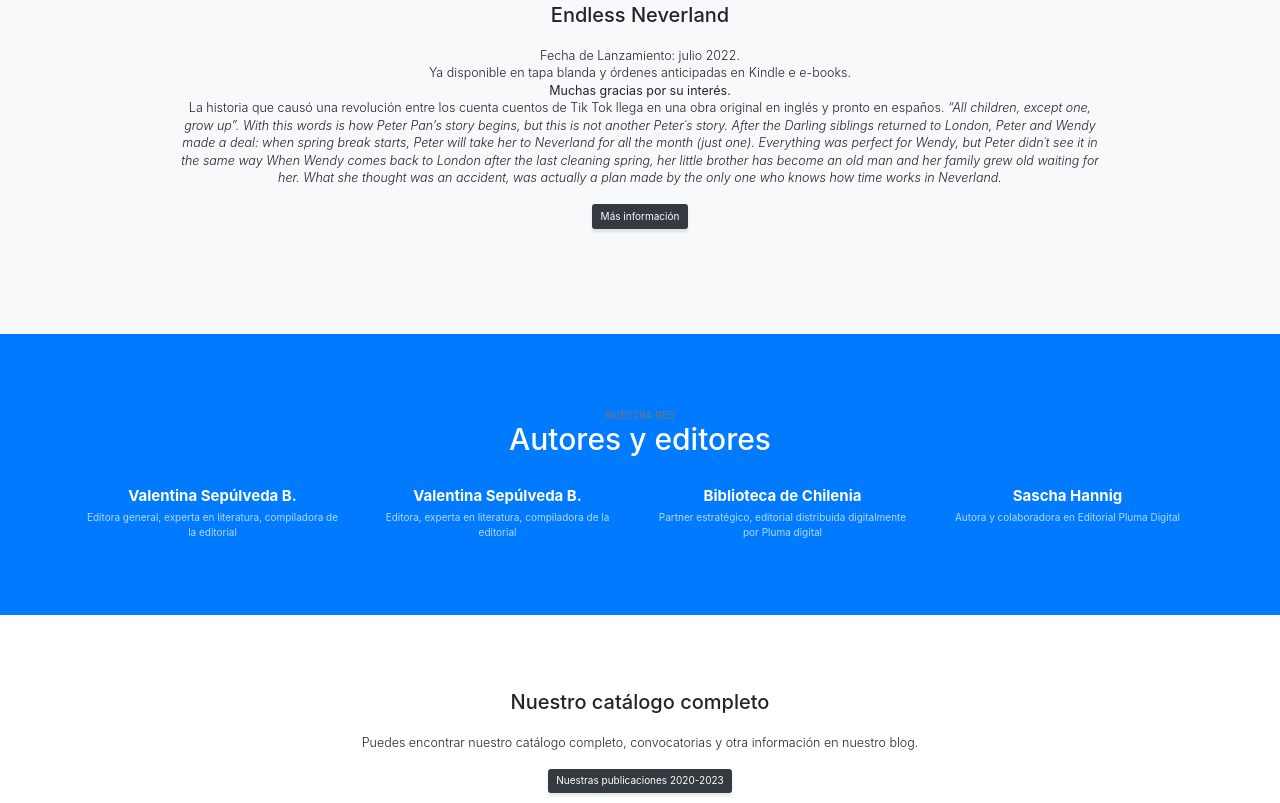
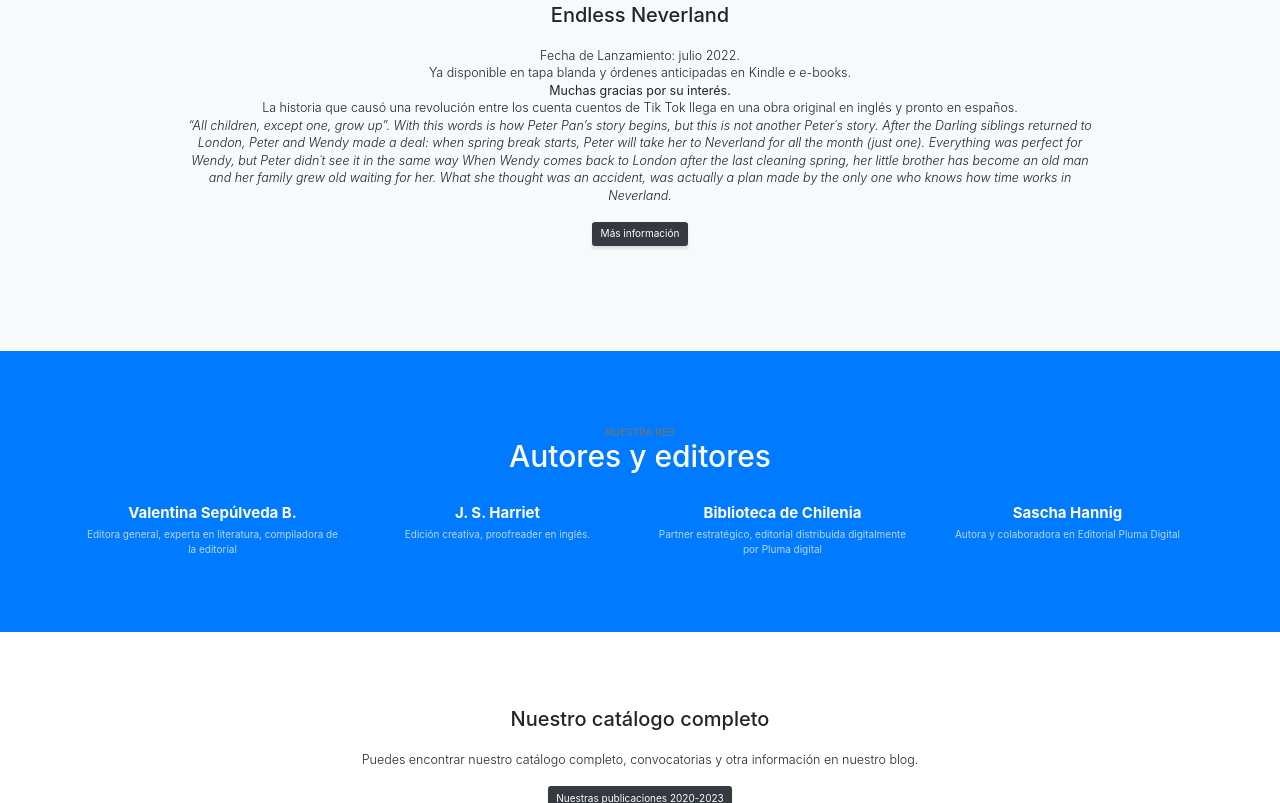
Before and after one commit to Saschannig/eplumadigital, a website with bundled scripts: page index.html in a window 1280 px wide. Shown: the part 2939-3742 px from the top of the page. Built offline with nearby package versions, Linux system fonts and the light colour scheme.

Commit message:
Update index.html

```diff
--- a/index.html
+++ b/index.html
@@ -207,12 +207,13 @@
 
 <b>Muchas gracias por su interés.</b>
 <br>
-La historia que causó una revolución entre los cuenta cuentos de Tik Tok llega en una obra original en inglés y pronto en españos. <i> “All children, except one, grow up”. With this words is how Peter Pan’s story begins, but this is not another Peter´s story.
+La historia que causó una revolución entre los cuenta cuentos de Tik Tok llega en una obra original en inglés y pronto en españos.
+<br><i> “All children, except one, grow up”. With this words is how Peter Pan’s story begins, but this is not another Peter´s story.
 After the Darling siblings returned to London, Peter and Wendy made a deal: when spring break starts, Peter will take her to Neverland for all the month (just one). Everything was perfect for Wendy, but Peter didn´t see it in the same way
 When Wendy comes back to London after the last cleaning spring, her little brother has become an old man and her family grew old waiting for her. What she thought was an accident, was actually a plan made by the only one who knows how time works in Neverland. </i>
       <br>
        <br>
-          <a class="btn btn-dark btn-xl js-scroll-trigger" href="https://books2read.com/u/49npLX">Más información</a>
+          <a class="btn btn-dark btn-xl js-scroll-trigger" href="https://www.amazon.com/Endless-Neverland-Florencia-Silva-Rivera-ebook/dp/B0B2N6C44D/ref=sr_1_1?crid=3OD3D4XP3E6SX&keywords=Editorial+Pluma+Digital&qid=1654735722&s=digital-text&sprefix=editorial+pluma+digital%2Cdigital-text%2C246&sr=1-1">Más información</a>
         </div>
       </div>
     </div>
@@ -234,9 +235,9 @@ When Wendy comes back to London after the last cleaning spring, her little broth
         </div>
         <div class="col-lg-3 col-md-6 mb-5 mb-lg-0">
           <h4>
-            <strong>Valentina Sepúlveda B.</strong>
+            <strong>J. S. Harriet</strong>
           </h4>
-          <p class="text-faded mb-0">Editora, experta en literatura, compiladora de la editorial</p>
+          <p class="text-faded mb-0">Edición creativa, proofreader en inglés.</p>
         </div>
         <div class="col-lg-3 col-md-6 mb-5 mb-md-0">
           <h4>
```
